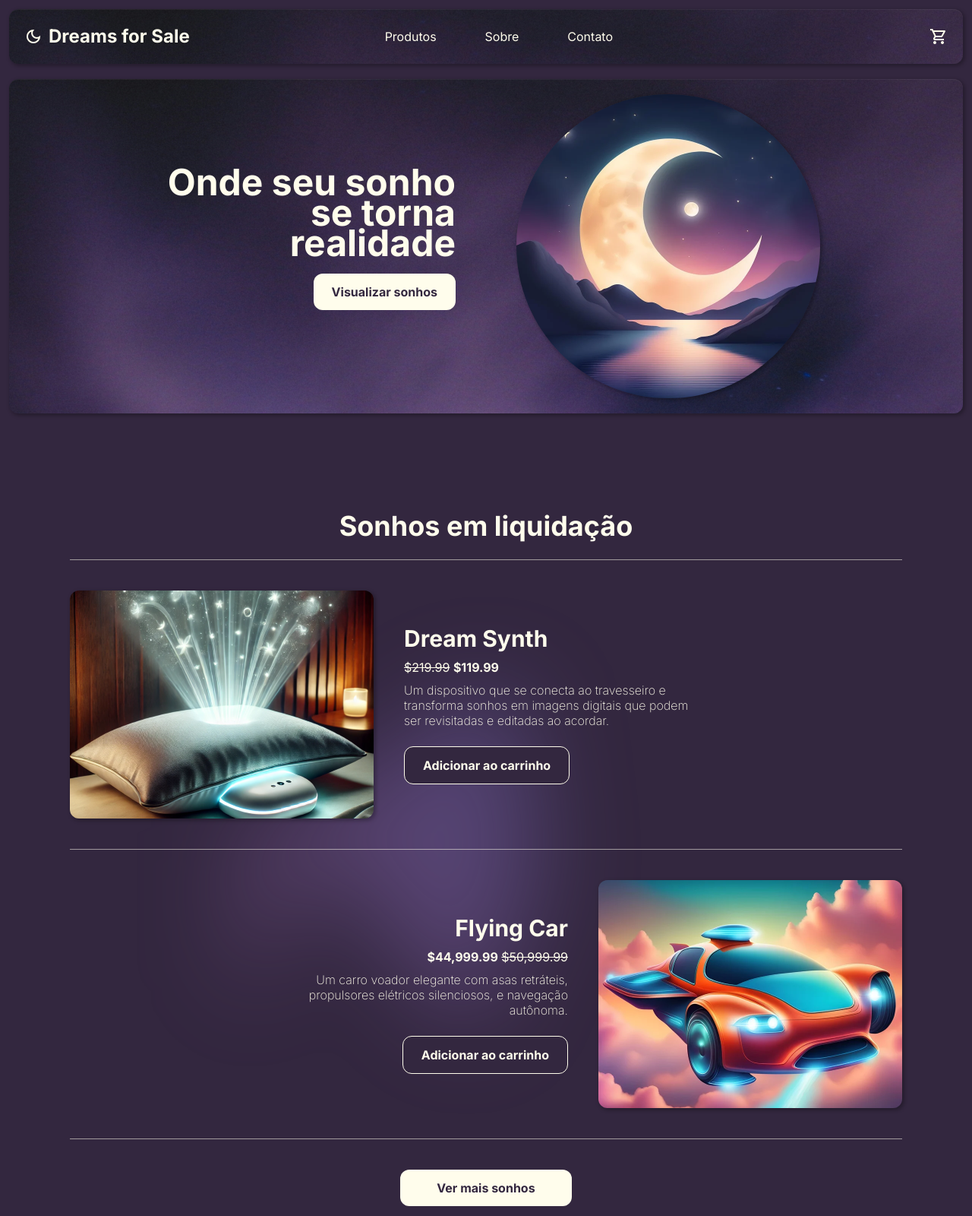
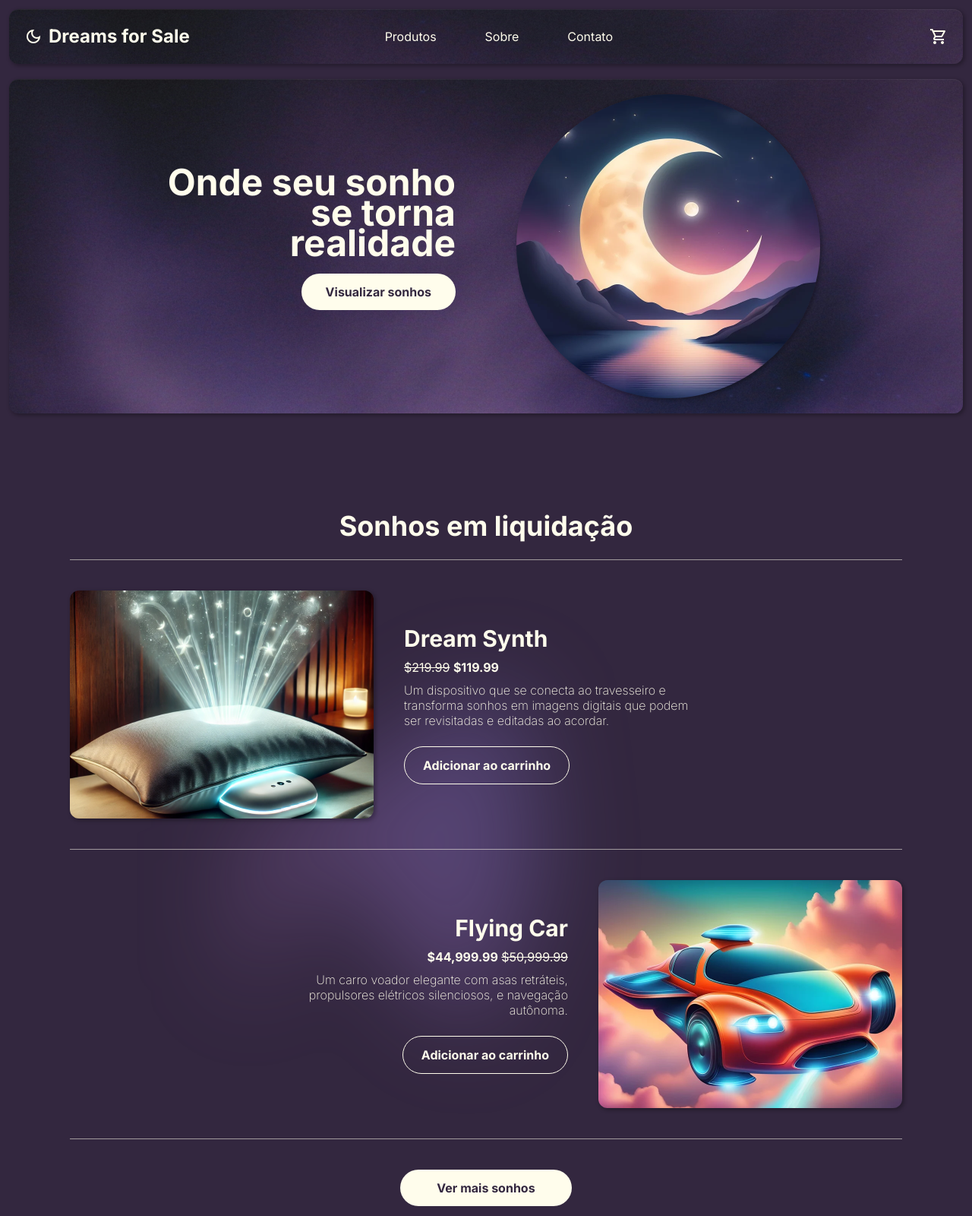
Before and after one commit to davicesarmorais/dreams-for-sale, a plain HTML site: page index.html in a window 1280 px wide. Shown: the top 1600 px of the page at 76% size. Drawn offline with nearby package versions, Linux system fonts and the light colour scheme.

Commit message:
fix: botoes

```diff
--- a/index.html
+++ b/index.html
@@ -52,7 +52,7 @@
             <h2 class="lg:leading-10 text-4xl md:text-4xl lg:text-5xl font-bold">
                 Onde seu sonho se torna realidade
             </h2>
-            <a class="duration-300 hover:scale-105 hover:drop-shadow-[0px_0px_5px_#fff59783] px-6 font-bold text-[#33273F] bg-[#FFFDEC] p-3 rounded-xl"
+            <a class="duration-300 hover:scale-105 hover:drop-shadow-[0px_0px_5px_#fff59783] px-8 font-bold text-[#33273F] bg-[#FFFDEC] p-3 rounded-full"
                 href="./pages/produtos.html">
                 Visualizar sonhos
             </a>
@@ -88,7 +88,7 @@
                     <p class="font-extralight leading-5">
                         Um dispositivo que se conecta ao travesseiro e transforma sonhos em imagens digitais que podem ser revisitadas e editadas ao acordar.
                     </p>
-                    <a class="self-center sm:self-start mt-4 w-fit duration-300 hover:scale-105 hover:drop-shadow-[0px_0px_5px_#fff59783] border border-[#FFFDEC] px-6 font-bold hover:text-[#33273F] hover:bg-[#FFFDEC] text-[#FFFDEC] bg-[#33273F] p-3 rounded-xl"
+                    <a class="self-center sm:self-start mt-4 w-fit duration-300 hover:scale-105 hover:drop-shadow-[0px_0px_5px_#fff59783] border border-[#FFFDEC] px-6 font-bold hover:text-[#33273F] hover:bg-[#FFFDEC] text-[#FFFDEC] bg-transparent p-3 rounded-full"
                         href="">
                         Adicionar ao carrinho
                     </a>
@@ -105,7 +105,7 @@
                     <p class="font-extralight leading-5">
                         Um carro voador elegante com asas retráteis, propulsores elétricos silenciosos, e navegação autônoma.
                     </p>
-                    <a class="self-center sm:self-end mt-4 w-fit duration-300 hover:scale-105 hover:drop-shadow-[0px_0px_5px_#fff59783] border border-[#FFFDEC] px-6 font-bold hover:text-[#33273F] hover:bg-[#FFFDEC] text-[#FFFDEC] bg-[#33273F] p-3 rounded-xl"
+                    <a class="self-center sm:self-end mt-4 w-fit duration-300 hover:scale-105 hover:drop-shadow-[0px_0px_5px_#fff59783] border border-[#FFFDEC] px-6 font-bold hover:text-[#33273F] hover:bg-[#FFFDEC] text-[#FFFDEC] bg-transparent p-3 rounded-full"
                         href="">
                         Adicionar ao carrinho
                     </a>
@@ -121,7 +121,7 @@
         </div>
 
         <!-- BOTAO -->
-        <a class="z-10 duration-300 hover:scale-105 hover:drop-shadow-[0px_0px_5px_#fff59783] px-12 font-bold text-[#33273F] bg-[#FFFDEC] p-3 rounded-xl"
+        <a class="z-10 duration-300 hover:scale-105 hover:drop-shadow-[0px_0px_5px_#fff59783] px-12 font-bold text-[#33273F] bg-[#FFFDEC] p-3 rounded-full"
             href="./pages/produtos.html">
             Ver mais sonhos
         </a>
```
Also changed, not shown: pages/carrinho.html (+2 -2 lines), pages/contato.html (+1 -1 lines).
